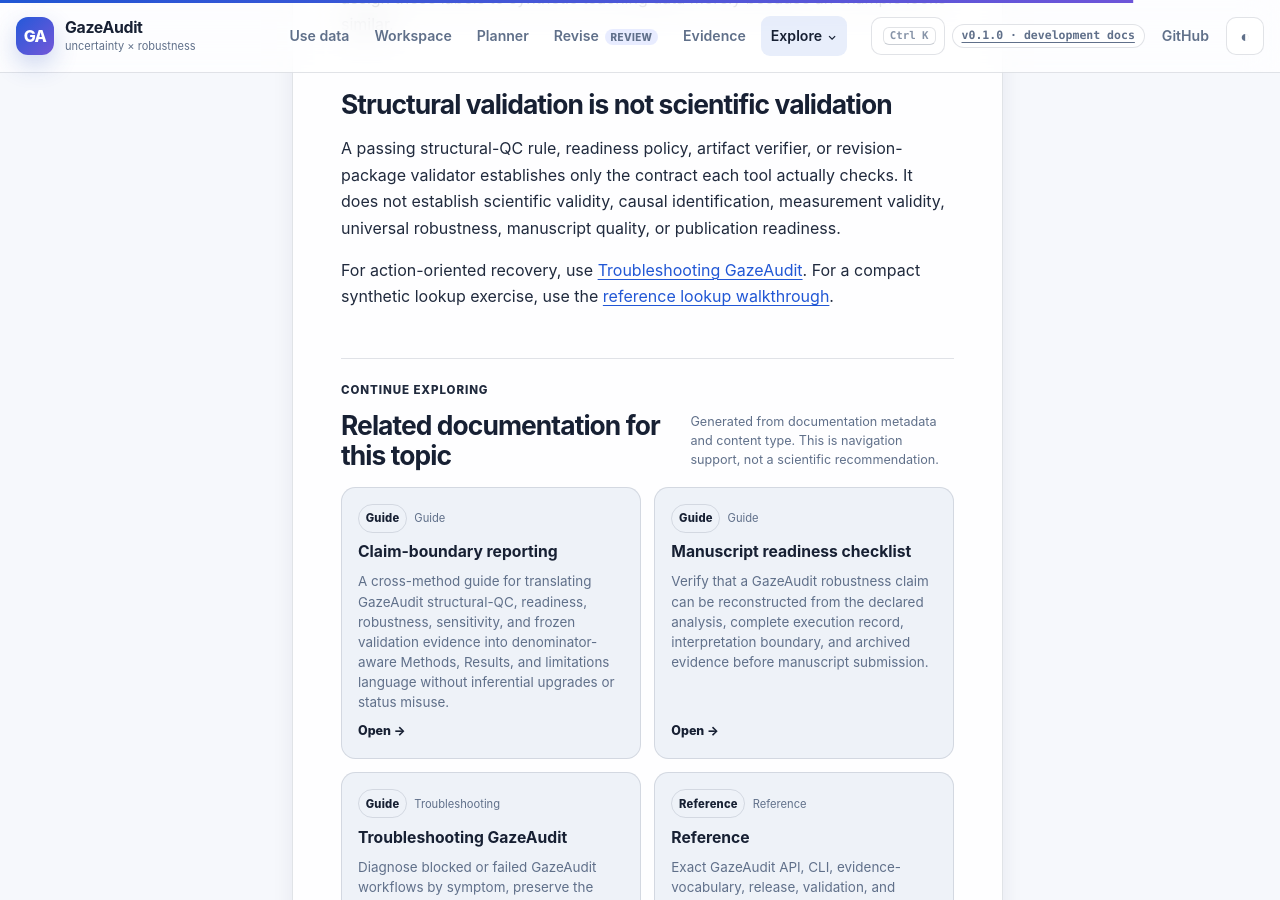
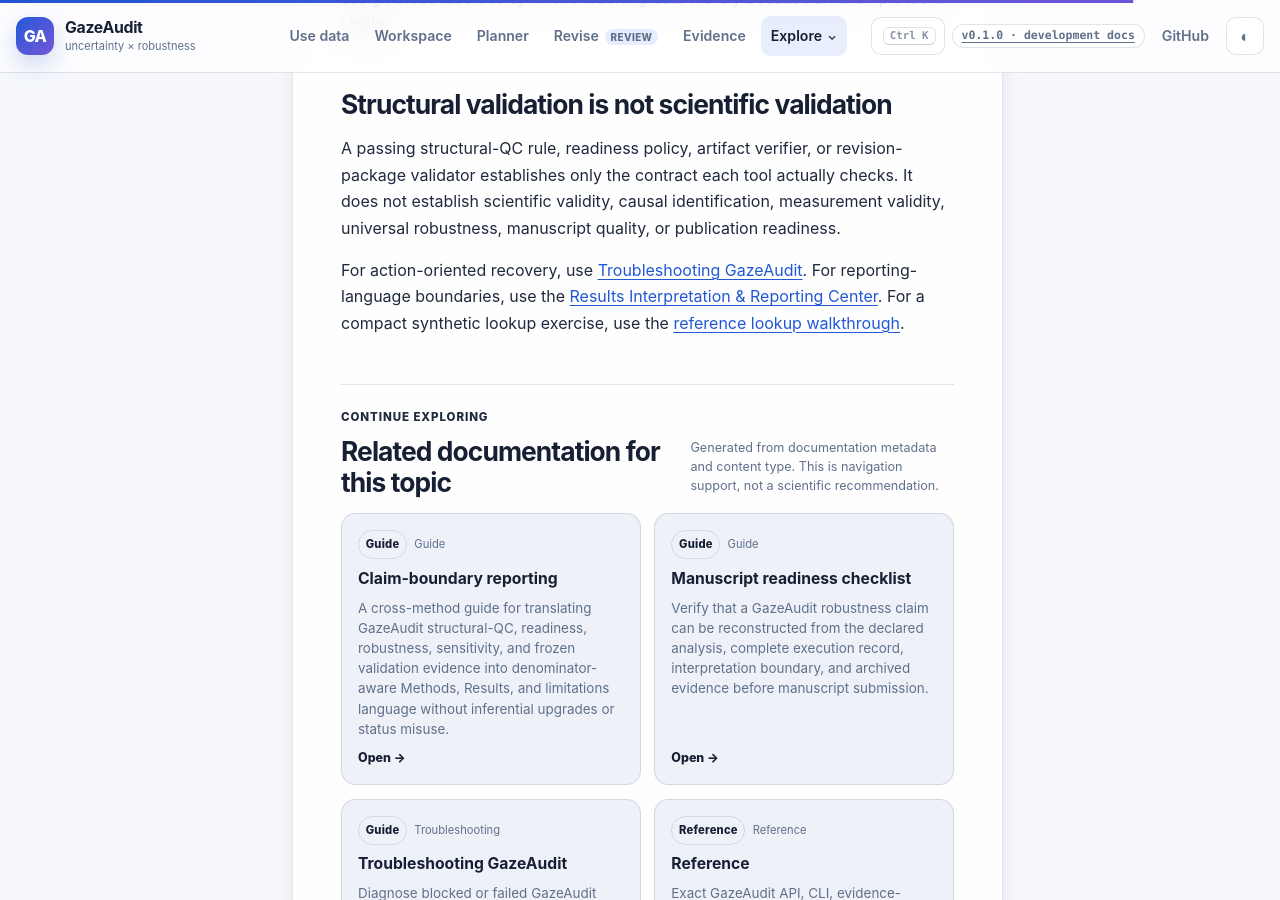
Before and after one commit to stefanosbalaskas/GazeAudit, a Jekyll site: the page built from docs/reference/evidence-vocabulary.md, in a window 1280 px wide and 900 px high, scrolled down 4400 px. Built offline with Jekyll 4.4.1, drawn with Linux system fonts in a browser that asks for light colours.

Commit message:
docs: connect evidence vocabulary to reporting center

```diff
--- a/docs/reference/evidence-vocabulary.md
+++ b/docs/reference/evidence-vocabulary.md
@@ -99,4 +99,4 @@
 
 A passing structural-QC rule, readiness policy, artifact verifier, or revision-package validator establishes only the contract each tool actually checks. It does not establish scientific validity, causal identification, measurement validity, universal robustness, manuscript quality, or publication readiness.
 
-For action-oriented recovery, use [Troubleshooting GazeAudit]({{ '/docs/guides/troubleshooting/' | relative_url }}). For a compact synthetic lookup exercise, use the [reference lookup walkthrough]({{ '/docs/examples/reference-lookup-workflow/' | relative_url }}).
+For action-oriented recovery, use [Troubleshooting GazeAudit]({{ '/docs/guides/troubleshooting/' | relative_url }}). For reporting-language boundaries, use the [Results Interpretation & Reporting Center]({{ '/docs/reporting-center/' | relative_url }}). For a compact synthetic lookup exercise, use the [reference lookup walkthrough]({{ '/docs/examples/reference-lookup-workflow/' | relative_url }}).
```
